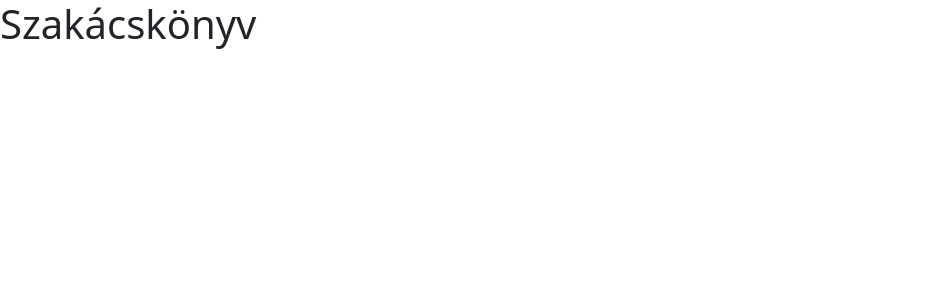
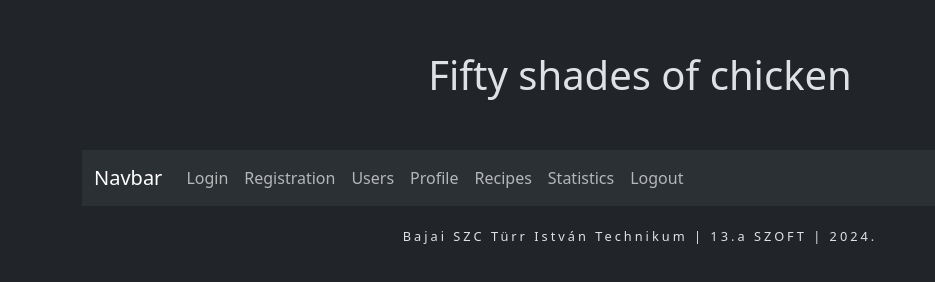
Before and after one commit to dudaslevente/Levent-k-a-n-gyzeten, a plain HTML site: page Frontend/index.html in a window 1280 px wide. Shown: the whole page, without its empty margins (0-935 px from the left). Drawn offline with Linux system fonts and the light colour scheme.

Commit message:
Frontend folytatás

```diff
--- a/Frontend/Assets/css/app.css
+++ b/Frontend/Assets/css/app.css
@@ -0,0 +1,12 @@
+header{
+    font-size: 250%;
+    text-align: center;
+    line-height: 150px;
+}
+
+footer{
+    text-align: center;
+    font-size: 80%;
+    letter-spacing: 3px;
+    line-height: 60px;
+}
--- a/Frontend/Assets/js/app.js
+++ b/Frontend/Assets/js/app.js
@@ -0,0 +1,18 @@
+const AppTitle = "Fifty shades of chicken";
+const Author = "13.a SZOFT";
+const Company = "Bajai SZC Türr István Technikum";
+
+const serverUrl = 'http://localhost:3000';
+
+let title = document.querySelector('title');
+let header = document.querySelector('header');
+let footer = document.querySelector('footer');
+
+title.innerHTML = AppTitle;
+header.innerHTML = title.innerHTML;
+footer.innerHTML = Company + ' | ' + Author + ' | 2024.';
+
+async function render(view){
+    let main = document.querySelector('main');
+    main.innerHTML = await (await fetch(`Views/${view}.html`)).text();
+}
--- /dev/null
+++ b/Frontend/Controller/userCtrl.js
@@ -0,0 +1,5 @@
+function login(){}
+
+function registration(){}
+
+function logout(){}
--- a/Frontend/index.html
+++ b/Frontend/index.html
@@ -1,5 +1,5 @@
 <!DOCTYPE html>
-<html lang="hu">
+<html lang="hu"  data-bs-theme="dark">
 <head>
     <meta charset="UTF-8">
     <meta name="viewport" content="width=device-width, initial-scale=1.0">
@@ -8,8 +8,48 @@
     <link rel="stylesheet" href="Assets/css/app.css">
 </head>
 <body>
-    <div>
-        <h1>Szakácskönyv</h1>
+    <div class="container">
+        <header></header>
+        <nav class="navbar navbar-expand-lg bg-body-tertiary">
+            <div class="container-fluid">
+              <a class="navbar-brand" href="#" onclick="render('login')">Navbar</a>
+              <button class="navbar-toggler" type="button" data-bs-toggle="collapse" data-bs-target="#navbarNav" aria-controls="navbarNav" aria-expanded="false" aria-label="Toggle navigation">
+                <span class="navbar-toggler-icon"></span>
+              </button>
+              <div class="collapse navbar-collapse" id="navbarNav">
+                <ul class="navbar-nav">
+                  <li class="nav-item">
+                    <a class="nav-link" href="#" onclick="render('login')">Login</a>
+                  </li>
+                  <li class="nav-item">
+                    <a class="nav-link" href="#" onclick="render('reg')">Registration</a>
+                  </li>
+                  <li class="nav-item">
+                    <a class="nav-link" href="#">Users</a>
+                  </li>
+                  <li class="nav-item">
+                    <a class="nav-link" href="#">Profile</a>
+                  </li>
+                  <li class="nav-item">
+                    <a class="nav-link" href="#">Recipes</a>
+                  </li>
+                  <li class="nav-item">
+                    <a class="nav-link" href="#">Statistics</a>
+                  </li>
+
+                  <li class="nav-item">
+                    <a class="nav-link" href="#">Logout</a>
+                  </li>
+                </ul>
+              </div>
+            </div>
+          </nav>
+
+          <main>
+
+          </main>
+
+          <footer></footer>
     </div>
 
 
```
Also changed, not shown: Frontend/Views/login.html (+13 -0 lines), Frontend/Views/reg.html (+22 -0 lines).
